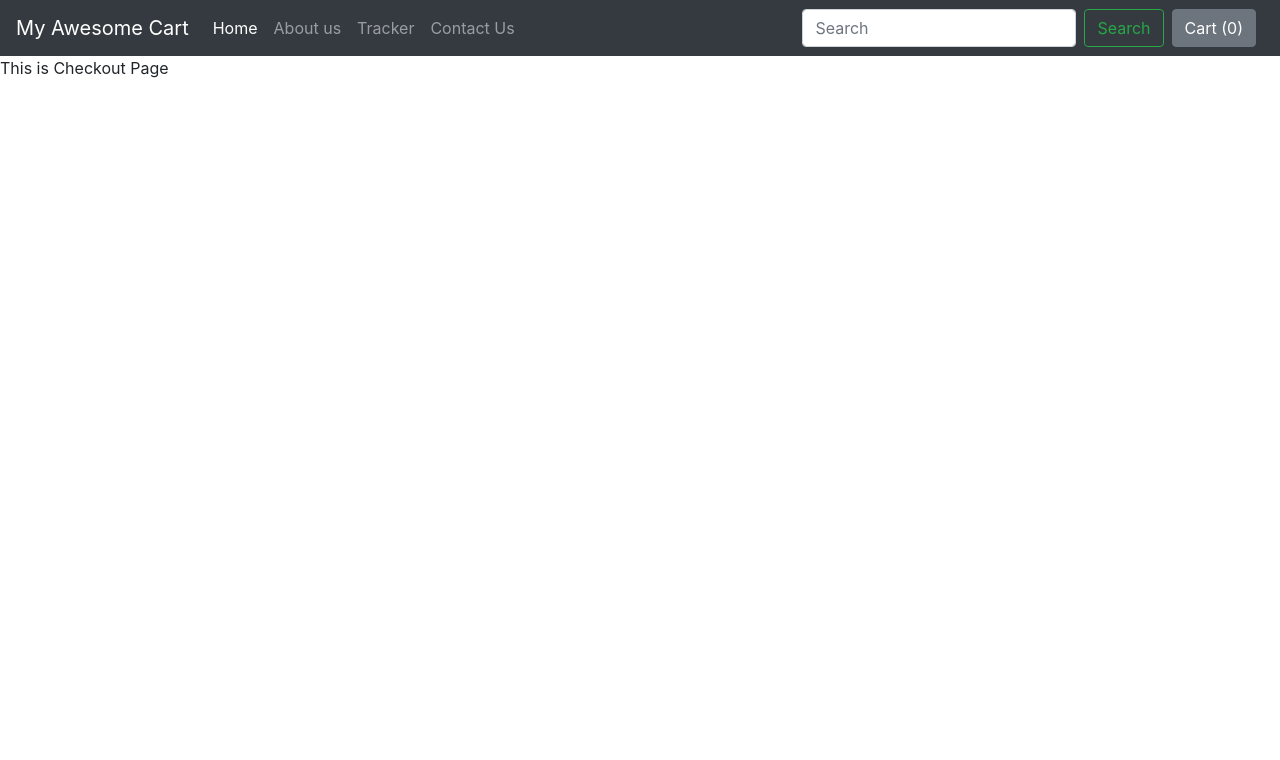
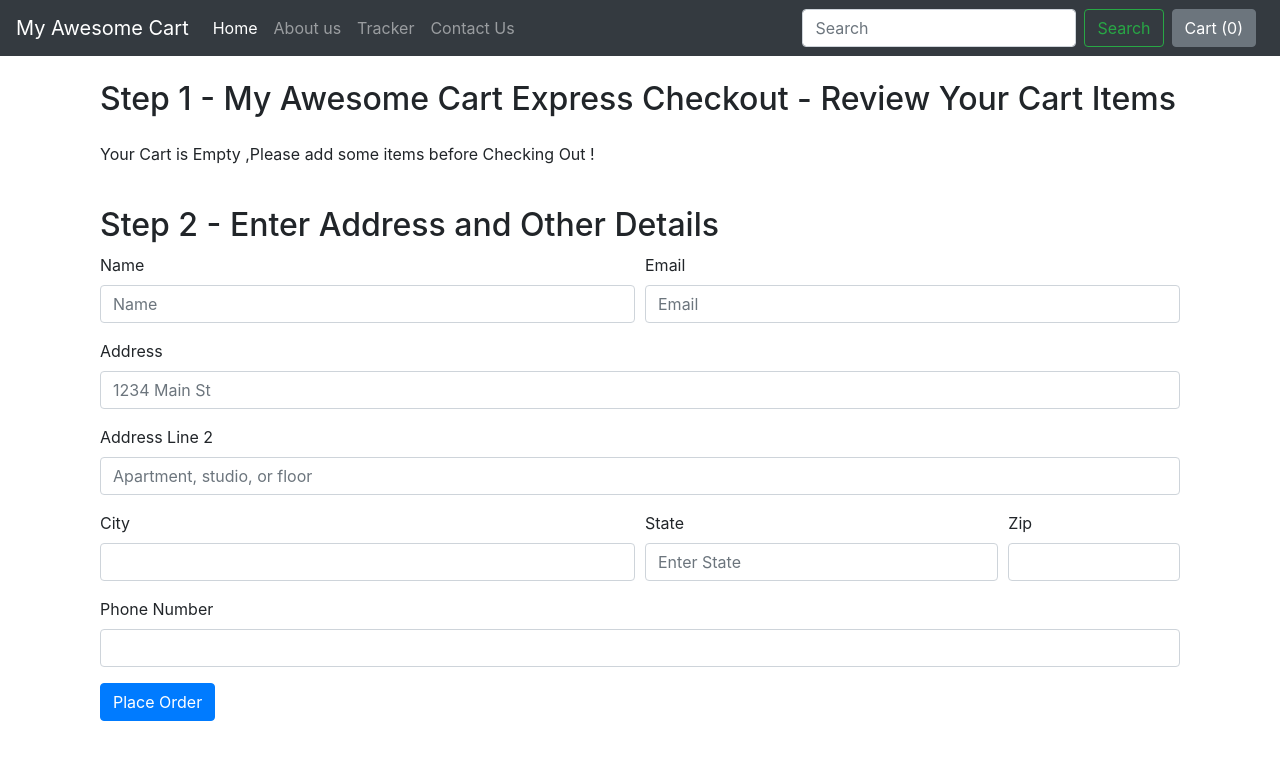
Before and after one commit to Ankit470/GitRepoForDjango, a Django app: page /shop/checkout/ in a window 1280 px wide. Shown: the top 760 px of the page. Run offline with Django 3.2, Linux system fonts and the light colour scheme; some libraries are stand-ins or nearby versions.

Commit message:
12th july commit

```diff
--- a/ecommerce/ecomm/shop/admin.py
+++ b/ecommerce/ecomm/shop/admin.py
@@ -1,6 +1,7 @@
 from django.contrib import admin
 
 # Register your models here.
-from .models import Contact, Product
+from .models import Contact, Orders, Product
 admin.site.register(Product)
 admin.site.register(Contact)
+admin.site.register(Orders)
--- a/ecommerce/ecomm/shop/templates/shop/checkout.html
+++ b/ecommerce/ecomm/shop/templates/shop/checkout.html
@@ -1,4 +1,98 @@
 {% extends 'shop/basic.html' %}
 
 {% block title %} My Awesome Cart - Checkout {% endblock %}
-{% block body %}This is Checkout Page{% endblock %}
+{% block body %}
+<div class="container">
+    <div class='col my-4'>
+        <h2>Step 1 - My Awesome Cart Express Checkout - Review Your Cart Items </h2>
+        <div class="my-4">
+            <ul class="list-group" id='items'>
+
+            </ul>
+
+        </div>
+    </div>
+    <div class='col my-4'>
+        <h2>Step 2 - Enter Address and Other Details </h2>
+        <form method = "post" action ="/shop/checkout/">{% csrf_token %}
+            <input type="hidden" name = "itemsJson" id="itemsJson">
+            <div class="form-row">
+                <div class="form-group col-md-6">
+                    <label for="name">Name</label>
+                    <input type="text" class="form-control" id="name" name ="name" placeholder="Name">
+                </div>
+                <div class="form-group col-md-6">
+                    <label for="inputEmail4">Email</label>
+                    <input type="email" class="form-control" id="email" name="email" placeholder="Email">
+                </div>
+            </div>
+            <div class="form-group">
+                <label for="inputAddress">Address</label>
+                <input type="text" class="form-control" id="address1" name ="address1" placeholder="1234 Main St">
+            </div>
+            <div class="form-group">
+                <label for="inputAddress2">Address Line 2</label>
+                <input type="text" class="form-control" id="address2" name="address2" placeholder="Apartment, studio, or floor">
+            </div>
+            <div class="form-row">
+                <div class="form-group col-md-6">
+                    <label for="inputCity">City</label>
+                    <input type="text" class="form-control" id="city" name ="city">
+                </div>
+                <div class="form-group col-md-4">
+                    <label for="inputState">State</label>
+                    <input type="text" class="form-control" id="state" name="state" placeholder="Enter State">
+                    </select>
+                </div>
+                <div class="form-group col-md-2">
+                    <label for="inputZip">Zip</label>
+                    <input type="text" class="form-control" id="zip" name="zip_code">
+                </div>
+            </div>
+            <div class="form-group">
+                <label for="inputZip">Phone Number</label>
+                <input type="tel" class="form-control" id="phone" name="phone">
+            </div>
+            <button type="submit" class="btn btn-primary">Place Order</button>
+        </form>
+
+    </div>
+</div>
+
+{% endblock %}
+{% block js %}
+<script>
+    if (localStorage.getItem('cart') == null) {
+        var cart = {};
+    } else {
+        cart = JSON.parse(localStorage.getItem('cart'))
+
+    }
+    console.log(cart);
+    var sum = 0;
+    if($.isEmptyObject(cart)){
+        //if object is empty
+        mystr = `<p>Your Cart is Empty  ,Please add some items before Checking Out !</p>`
+        $('#items').append(mystr);
+
+    }
+    for (item in cart) {
+        let name = cart[item][1];
+        let qty = cart[item][0];
+        sum = sum + qty ;
+        mystr = `<li class="list-group-item d-flex justify-content-between align-items-center">
+                    ${name}
+                    <span class="badge bg-primary rounded-pill">${qty}</span>
+                </li>`
+        $('#items').append(mystr);
+
+    }
+    document.getElementById('cart').innerHTML = sum ;
+    $('#itemsJson').val(JSON.stringify(cart));
+    {% if thank %}
+     alert('Thanks for ordering with us. Your order is is {{id}}. Use it to track your order using our order tracker');
+     localStorage.clear();
+     document.location = "/shop";
+    {% endif %}
+</script>
+{% endblock %}
--- a/ecommerce/ecomm/shop/views.py
+++ b/ecommerce/ecomm/shop/views.py
@@ -1,6 +1,6 @@
 from django.shortcuts import render
 from django.http import HttpResponse
-from .models import Product,Contact
+from .models import Product,Contact,Orders
 from math import ceil
 
 def index(request):
@@ -52,4 +52,19 @@ def productView(request,myid):
 
 
 def checkout(request):
-    return render(request,'shop/checkout.html')
+    if request.method=="POST":
+        items_json= request.POST.get('itemsJson', '')
+        name=request.POST.get('name', '')
+        email=request.POST.get('email', '')
+        address=request.POST.get('address1', '') + " " + request.POST.get('address2', '')
+        city=request.POST.get('city', '')
+        state=request.POST.get('state', '')
+        zip_code=request.POST.get('zip_code', '')
+        phone=request.POST.get('phone', '')
+
+        order = Orders(items_json=items_json , name=name, email=email, address= address, city=city, state=state, zip_code=zip_code, phone=phone)
+        order.save()
+        thank=True
+        id=order.order_id
+        return render(request, 'shop/checkout.html', {'thank':thank, 'id':id})
+    return render(request, 'shop/checkout.html')
```
Also changed, not shown: ecommerce/ecomm/shop/models.py (+12 -0 lines), ecommerce/ecomm/shop/templates/shop/index.html (+29 -15 lines), ecommerce/ecomm/db.sqlite3, ecommerce/ecomm/shop/migrations/0004_orders.py (added), ecommerce/ecomm/shop/migrations/0005_orders_phone.py (added).
